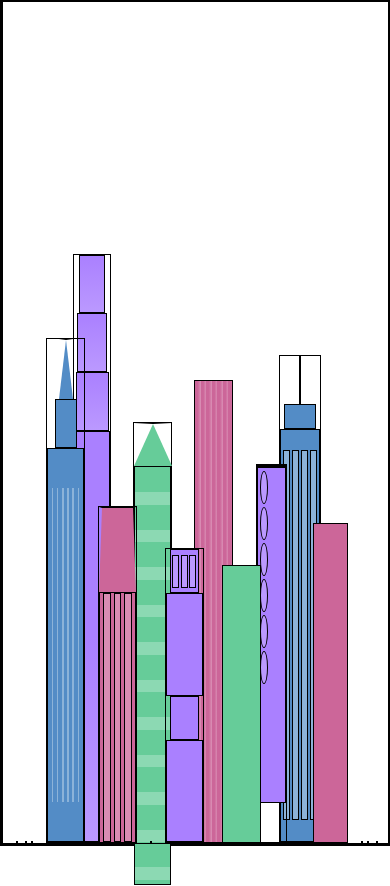
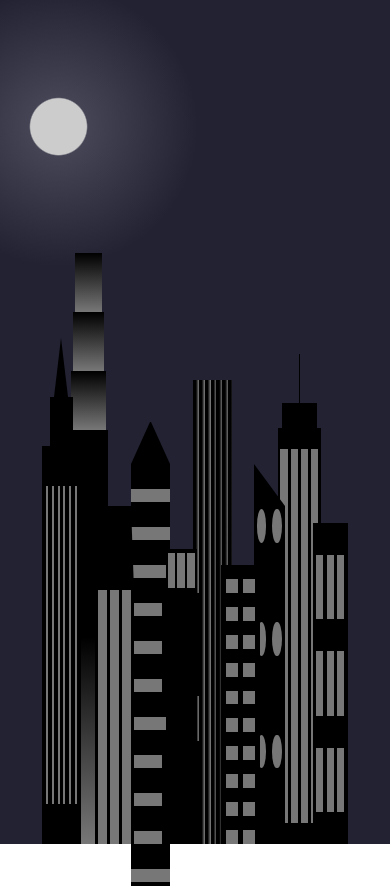
Before and after one commit to 0xMatiz/freeCodeCamp, a plain HTML site: page 01 - (New) Responsive Web Design COURSE/PART4/01-CitySkyline/CitySkyline.html in a window 390 px wide. Drawn offline with Linux system fonts and the light colour scheme.

Commit message:
City Skyline finished!

```diff
--- a/01 - (New) Responsive Web Design COURSE/PART4/01-CitySkyline/CitySkyline.html
+++ b/01 - (New) Responsive Web Design COURSE/PART4/01-CitySkyline/CitySkyline.html
@@ -7,7 +7,7 @@
   </head>
 
   <body>
-    <div class="background-buildings">
+    <div class="background-buildings sky">
       <div></div>
       <div></div>
       <div class="bb1 building-wrap">
--- a/01 - (New) Responsive Web Design COURSE/PART4/01-CitySkyline/styles.css
+++ b/01 - (New) Responsive Web Design COURSE/PART4/01-CitySkyline/styles.css
@@ -10,7 +10,6 @@
 }
 
 * {
-  border: 1px solid black;
   box-sizing: border-box;
 }
 
@@ -40,6 +39,16 @@ body {
   display: flex;
   align-items: center;
   justify-content: space-evenly;
+}
+
+.sky {
+  background: radial-gradient(
+      closest-corner circle at 15% 15%,
+      #ffcf33,
+      #ffcf33 20%,
+      #ffff66 21%,
+      #bbeeff 100%
+    );
 }
 
 /* BACKGROUND BUILDINGS - "bb" stands for "background building" */
@@ -228,11 +237,20 @@ body {
   position: relative;
   left: 10%;
 }
+
+.fb4a {
+  border-top: 5vh solid transparent;
+  border-left: 8vw solid var(--building-color1);
+}
+
 .fb4b {
   width: 100%;
   height: 89%;
   background-color: var(--building-color1);
+  display: flex;
+  flex-wrap: wrap;
 }
+
 .fb4-window {
   width: 30%;
   height: 10%;
@@ -244,13 +262,59 @@ body {
 .fb5 {
   width: 10%;
   height: 33%;
-  background-color: var(--building-color2);
   position: relative;
   right: 10%;
+  background: repeating-linear-gradient(
+      var(--building-color2),
+      var(--building-color2) 5%,
+      transparent 5%,
+      transparent 10%
+    ),
+    repeating-linear-gradient(
+      90deg,
+      var(--building-color2),
+      var(--building-color2) 12%,
+      var(--window-color2) 12%,
+      var(--window-color2) 44%
+    );
 }
 
 .fb6 {
   width: 9%;
   height: 38%;
-  background-color: var(--building-color3);
+  background: repeating-linear-gradient(
+      90deg,
+      var(--building-color3),
+      var(--building-color3) 10%,
+      transparent 10%,
+      transparent 30%
+    ),
+    repeating-linear-gradient(
+      var(--building-color3),
+      var(--building-color3) 10%,
+      var(--window-color3) 10%,
+      var(--window-color3) 30%
+    );
 }
+
+@media (max-width: 1000px) {
+  :root {
+    --building-color1: #000;
+    --building-color2: #000;
+    --building-color3: #000;
+    --building-color4: #000;
+    --window-color1: #777;
+    --window-color2: #777;
+    --window-color3: #777;
+    --window-color4: #777;
+  }
+  .sky {
+    background: radial-gradient(
+        closest-corner circle at 15% 15%,
+        #ccc,
+        #ccc 20%,
+        #445 21%,
+        #223 100%
+      );
+  }
+}
```
